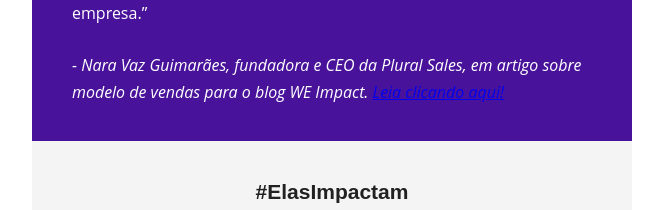
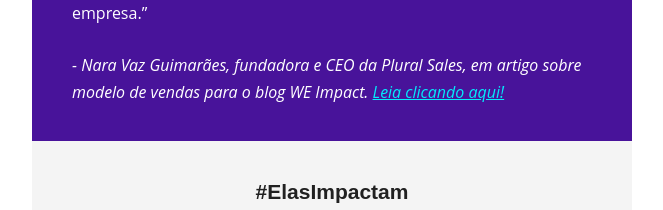
Before and after one commit to weimpact-tech/newsletter-15, a plain HTML site: page index.html in a window 1280 px wide. Shown: the part 4212-4422 px from the top of the page, without its empty margins (308-971 px from the left). Drawn offline with Linux system fonts and the light colour scheme.

Commit message:
ajuste cor link dica da ceo

```diff
--- a/index.html
+++ b/index.html
@@ -341,7 +341,9 @@
                                                                 - Nara Vaz Guimarães, fundadora e CEO da Plural Sales,
                                                                 em artigo sobre modelo de vendas para o blog WE Impact.
                                                                 <a href="https://www.weimpact.tech/blog-modelo-de-vendas-para-sua-startup/"
-                                                                    target="_blank"> Leia clicando aqui!</a>
+                                                                    target="_blank"
+                                                                    style="-webkit-text-size-adjust: 100%; -ms-text-size-adjust: 100%; color: #04ebfb;">
+                                                                    Leia clicando aqui!</a>
                                                             </i>
                                                         </p>
                                                     </td>
@@ -351,7 +353,7 @@
 
 
                                             <!-- BEGIN #ELASIMPACTAM // -->
-                                            <table border="0" cellpadding="0" cellspacing="0" width="100%"
+                                            <table border=" 0" cellpadding="0" cellspacing="0" width="100%"
                                                 id="templateFundoBranco"
                                                 style="-webkit-text-size-adjust: 100%; -ms-text-size-adjust: 100%; mso-table-lspace: 0pt; mso-table-rspace: 0pt; display: inline-block; width: 100%; border-collapse: collapse;">
                                                 <tr>
```
